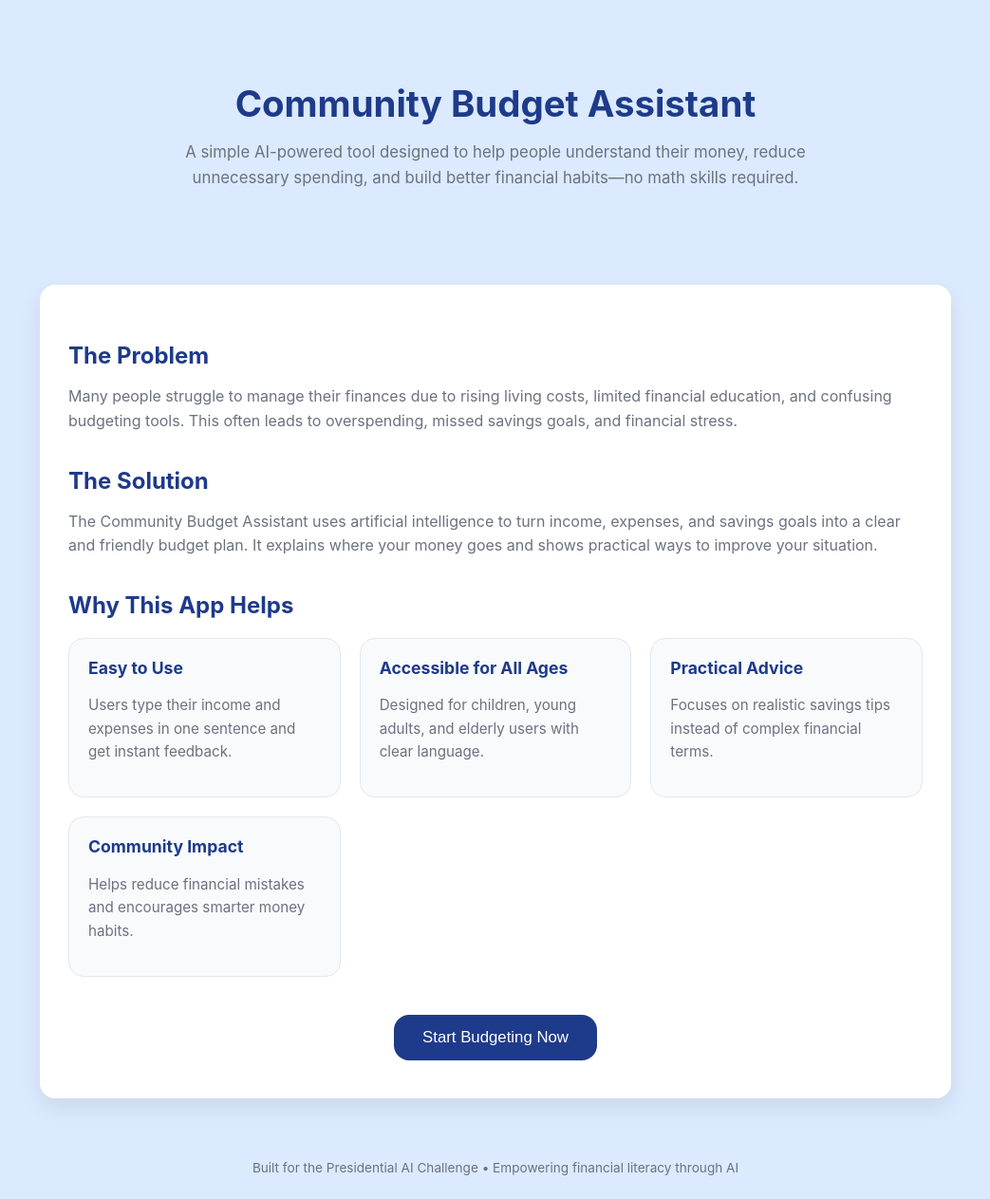
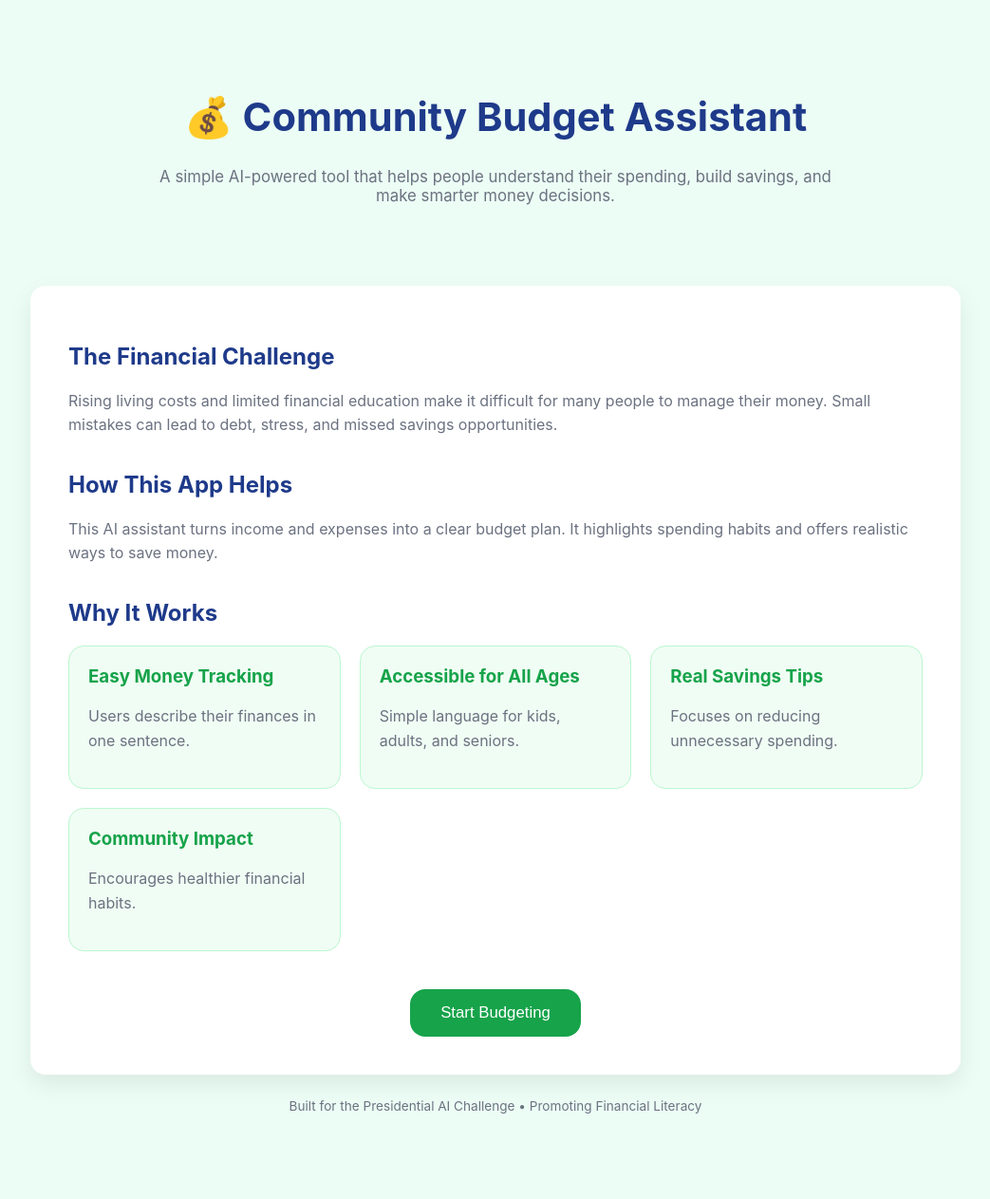
Before and after one commit to winstonelu/presidential-ai, a Flask app: page / in a window 1280 px wide. Shown: the whole page at 95% size, without its empty margins (118-1161 px from the left). After the commit the page ends 1173 px from the top, so only its background shows below. Run offline with Flask 3, Linux system fonts and the light colour scheme.

Commit message:
change color

```diff
--- a/app.py
+++ b/app.py
@@ -11,38 +11,37 @@ app = Flask(__name__)
 
 client = OpenAI(api_key=os.getenv("OPENAI_API_KEY"))
 
-system_prompt_base = """You are a friendly and educated budgeting assistant.
+system_prompt_base = """You are a friendly financial coach.
 
-You take the user's income, expenses, and savings goal, then produce a simple and casual budget plan.
+You take the user's income, expenses, and savings goal and turn it into a simple budget plan.
 Do NOT ask follow-up questions.
-Give a clear plan in at most two short paragraphs.
+Use clear and friendly money-related language.
 
 Format:
-Start with money status (extra money or deficit) and goal.
-Mention biggest spending category.
+Start with money status (extra money or deficit) and savings goal.
+Mention the biggest spending category.
 List 5 clear ways to save or reduce unnecessary spending.
 
 Audience includes children, young adults, and elderly users.
+Avoid complex financial terms.
 No bullet symbols like *.
 """
 
 chat_history = [{"role": "system", "content": system_prompt_base}]
 
-# =========================
+# ======================
 # ROUTES
-# =========================
+# ======================
 
-# Landing page (NEW ROOT)
+# Landing page
 @app.route("/")
 def landing():
     return render_template("landing.html")
 
-
-# Budget app page
+# Budget app
 @app.route("/app")
 def index():
     return render_template("index.html", chat=None)
-
 
 @app.route("/start", methods=["POST"])
 def start():
@@ -50,11 +49,9 @@ def start():
     chat_history = [{"role": "system", "content": system_prompt_base}]
     return jsonify({"ok": True})
 
-
 @app.route("/chat")
 def chat():
     return render_template("index.html", chat=chat_history)
-
 
 @app.route("/message", methods=["POST"])
 def message():
@@ -77,6 +74,5 @@ def message():
 
     return jsonify({"response": assistant_response})
 
-
 if __name__ == "__main__":
     app.run(debug=True, port=3000)
--- a/templates/landing.html
+++ b/templates/landing.html
@@ -7,10 +7,10 @@
 
 <style>
 :root {
-    --bg: #dbeafe;
+    --bg: #ecfdf5;
     --card-bg: #ffffff;
     --primary: #1e3a8a;
-    --primary-dark: #162d6c;
+    --accent: #16a34a;
     --text-main: #1f2937;
     --text-soft: #6b7280;
     --radius: 16px;
@@ -25,31 +25,29 @@ body {
 }
 
 .hero {
-    padding: 60px 20px;
     text-align: center;
+    padding: 70px 20px;
 }
 
 .hero h1 {
-    font-size: 2.4rem;
-    margin-bottom: 15px;
+    font-size: 2.6rem;
     color: var(--primary);
 }
 
 .hero p {
-    max-width: 700px;
-    margin: auto;
+    max-width: 720px;
+    margin: 15px auto;
     font-size: 1.05rem;
     color: var(--text-soft);
-    line-height: 1.6;
 }
 
 .card {
     max-width: 900px;
-    margin: 40px auto;
+    margin: auto;
     background: var(--card-bg);
+    padding: 40px;
     border-radius: var(--radius);
     box-shadow: var(--shadow);
-    padding: 40px 30px;
 }
 
 .section {
@@ -58,7 +56,6 @@ body {
 
 .section h2 {
     color: var(--primary);
-    margin-bottom: 10px;
 }
 
 .section p {
@@ -70,25 +67,18 @@ body {
     display: grid;
     grid-template-columns: repeat(auto-fit, minmax(220px, 1fr));
     gap: 20px;
-    margin-top: 20px;
 }
 
-.feature-box {
-    background: #f9fafc;
+.feature {
+    background: #f0fdf4;
     padding: 20px;
     border-radius: var(--radius);
-    border: 1px solid #e5e7eb;
+    border: 1px solid #bbf7d0;
 }
 
-.feature-box h3 {
+.feature h3 {
     margin-top: 0;
-    color: var(--primary);
-    font-size: 1.1rem;
-}
-
-.feature-box p {
-    font-size: 0.95rem;
-    color: var(--text-soft);
+    color: var(--accent);
 }
 
 .cta {
@@ -97,9 +87,9 @@ body {
 }
 
 .cta button {
-    padding: 14px 30px;
+    padding: 15px 32px;
     font-size: 1.05rem;
-    background: var(--primary);
+    background: var(--accent);
     color: white;
     border: none;
     border-radius: var(--radius);
@@ -107,7 +97,7 @@ body {
 }
 
 .cta button:hover {
-    background: var(--primary-dark);
+    opacity: 0.9;
 }
 
 .footer {
@@ -122,74 +112,62 @@ body {
 <body>
 
 <div class="hero">
-    <h1>Community Budget Assistant</h1>
+    <h1>💰 Community Budget Assistant</h1>
     <p>
-        A simple AI-powered tool designed to help people understand their money,
-        reduce unnecessary spending, and build better financial habits—no math skills required.
+        A simple AI-powered tool that helps people understand their spending,
+        build savings, and make smarter money decisions.
     </p>
 </div>
 
 <div class="card">
     <div class="section">
-        <h2>The Problem</h2>
+        <h2>The Financial Challenge</h2>
         <p>
-            Many people struggle to manage their finances due to rising living costs,
-            limited financial education, and confusing budgeting tools.
-            This often leads to overspending, missed savings goals, and financial stress.
+            Rising living costs and limited financial education make it difficult
+            for many people to manage their money. Small mistakes can lead to debt,
+            stress, and missed savings opportunities.
         </p>
     </div>
 
     <div class="section">
-        <h2>The Solution</h2>
+        <h2>How This App Helps</h2>
         <p>
-            The Community Budget Assistant uses artificial intelligence to turn income,
-            expenses, and savings goals into a clear and friendly budget plan.
-            It explains where your money goes and shows practical ways to improve your situation.
+            This AI assistant turns income and expenses into a clear budget plan.
+            It highlights spending habits and offers realistic ways to save money.
         </p>
     </div>
 
     <div class="section">
-        <h2>Why This App Helps</h2>
+        <h2>Why It Works</h2>
         <div class="features">
-            <div class="feature-box">
-                <h3>Easy to Use</h3>
-                <p>
-                    Users type their income and expenses in one sentence and get instant feedback.
-                </p>
+            <div class="feature">
+                <h3>Easy Money Tracking</h3>
+                <p>Users describe their finances in one sentence.</p>
             </div>
-
-            <div class="feature-box">
+            <div class="feature">
                 <h3>Accessible for All Ages</h3>
-                <p>
-                    Designed for children, young adults, and elderly users with clear language.
-                </p>
+                <p>Simple language for kids, adults, and seniors.</p>
             </div>
-
-            <div class="feature-box">
-                <h3>Practical Advice</h3>
-                <p>
-                    Focuses on realistic savings tips instead of complex financial terms.
-                </p>
+            <div class="feature">
+                <h3>Real Savings Tips</h3>
+                <p>Focuses on reducing unnecessary spending.</p>
             </div>
-
-            <div class="feature-box">
+            <div class="feature">
                 <h3>Community Impact</h3>
-                <p>
-                    Helps reduce financial mistakes and encourages smarter money habits.
-                </p>
+                <p>Encourages healthier financial habits.</p>
             </div>
         </div>
     </div>
 
     <div class="cta">
         <button onclick="window.location.href='/app'">
-            Start Budgeting Now
+            Start Budgeting
         </button>
     </div>
 </div>
 
 <div class="footer">
-    Built for the Presidential AI Challenge • Empowering financial literacy through AI
+    Built for the Presidential AI Challenge • Promoting Financial Literacy
 </div>
 
 </body>
```
Also changed, not shown: templates/index.html (+25 -19 lines).
